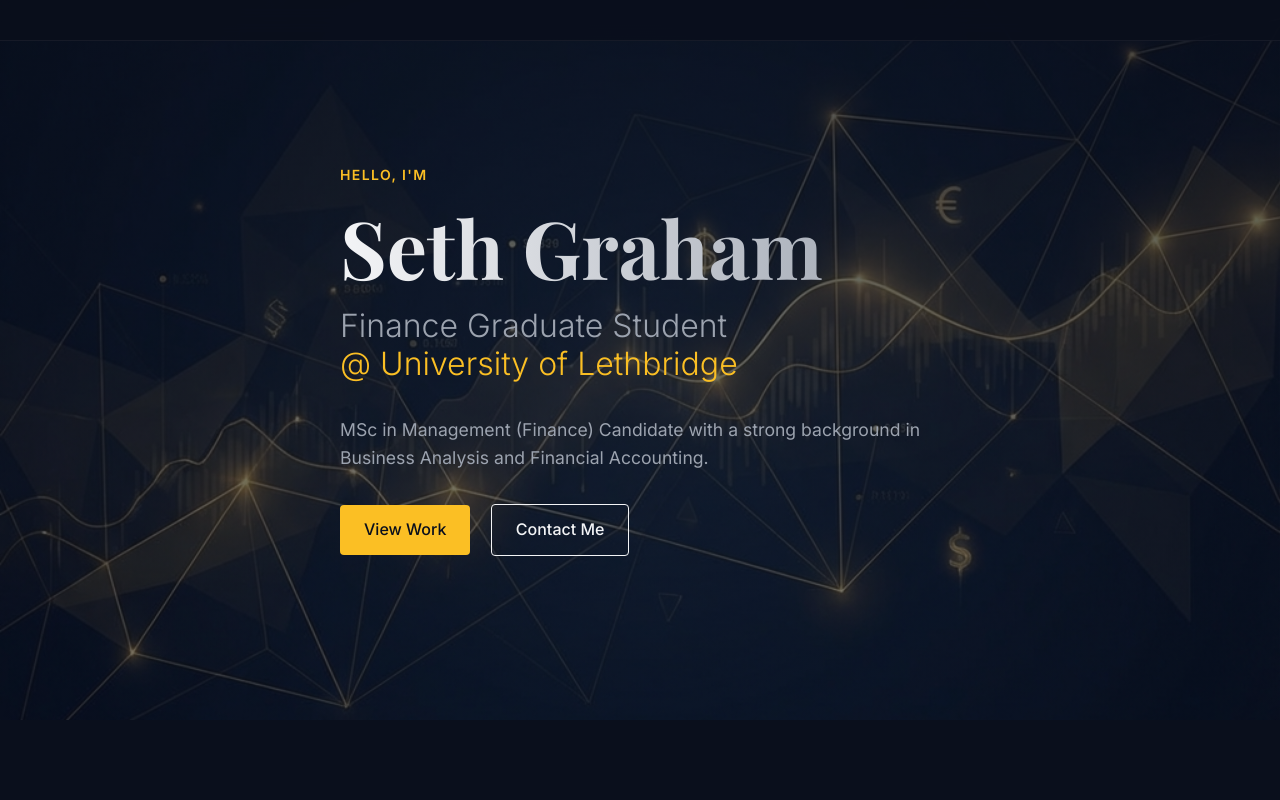
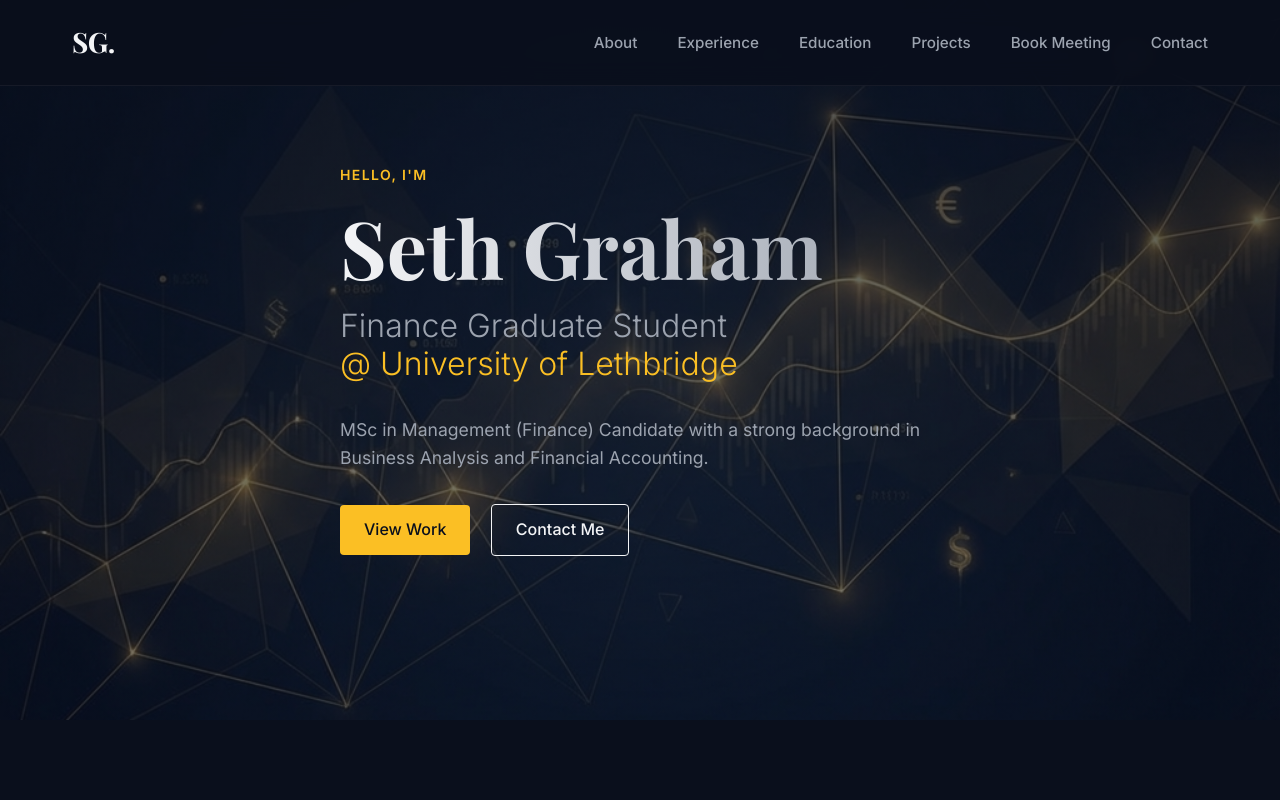
Before and after one commit to SethGraham327/SethGraham327.github.io, a plain HTML site: page index.html in a window 1280 px wide. Shown: the top 800 px of the page. Drawn offline with nearby package versions, Linux system fonts and the light colour scheme.

Commit message:
feat: Implement responsive navigation bar with mobile toggle and updated links on the homepage.

```diff
--- a/index.html
+++ b/index.html
@@ -18,7 +18,21 @@
 <body>
     <header id="navbar">
         <div class="container nav-container">
-            </button>
+            <a href="#" class="logo">SG.</a>
+            <nav>
+                <ul class="nav-links">
+                    <li><a href="#about">About</a></li>
+                    <li><a href="#experience">Experience</a></li>
+                    <li><a href="#education">Education</a></li>
+                    <li><a href="projects.html">Projects</a></li>
+                    <li><a href="book-meeting.html">Book Meeting</a></li>
+                    <li><a href="#contact">Contact</a></li>
+                </ul>
+                <button class="mobile-toggle" aria-label="Toggle navigation">
+                    <span class="bar"></span>
+                    <span class="bar"></span>
+                    <span class="bar"></span>
+                </button>
             </nav>
         </div>
     </header>
```
